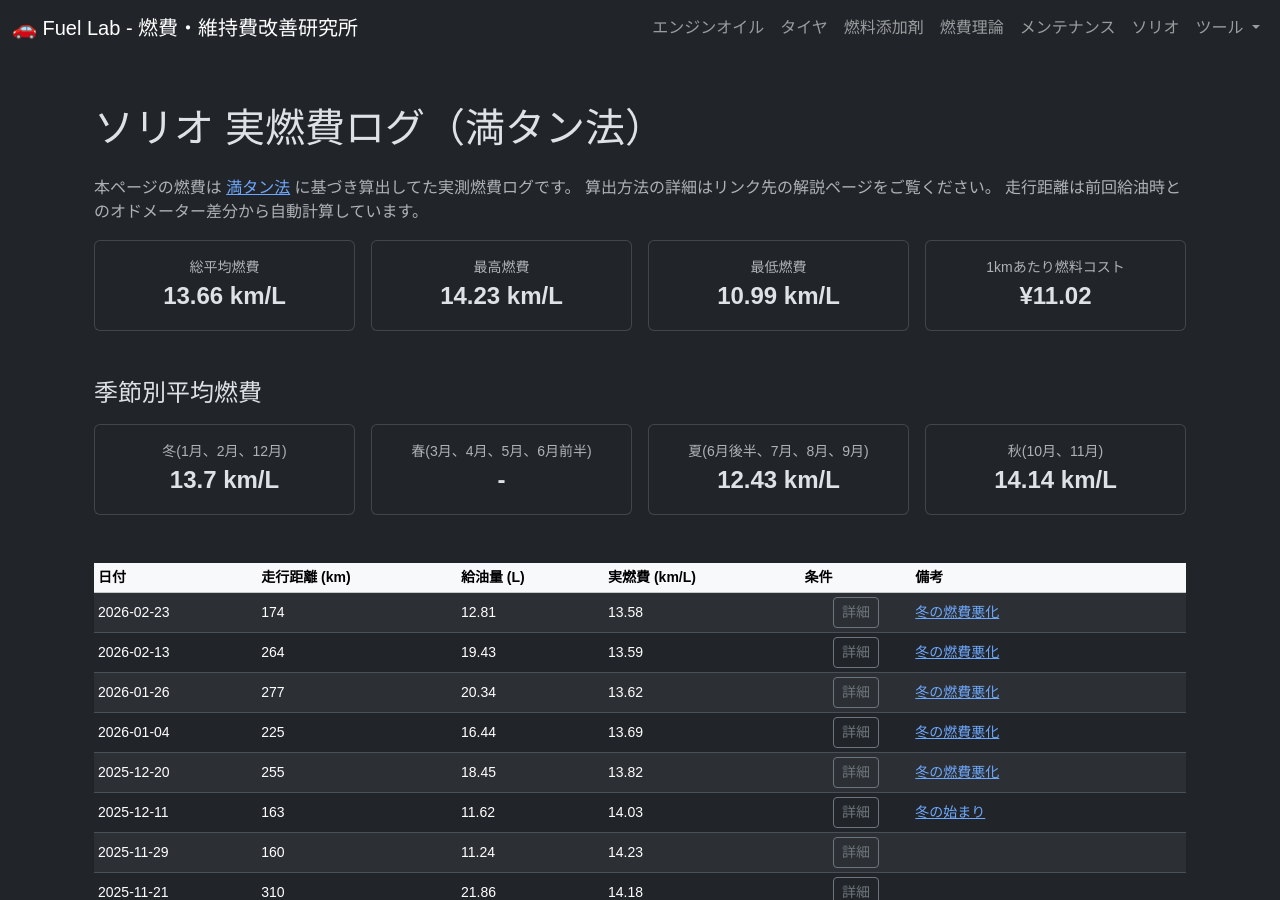
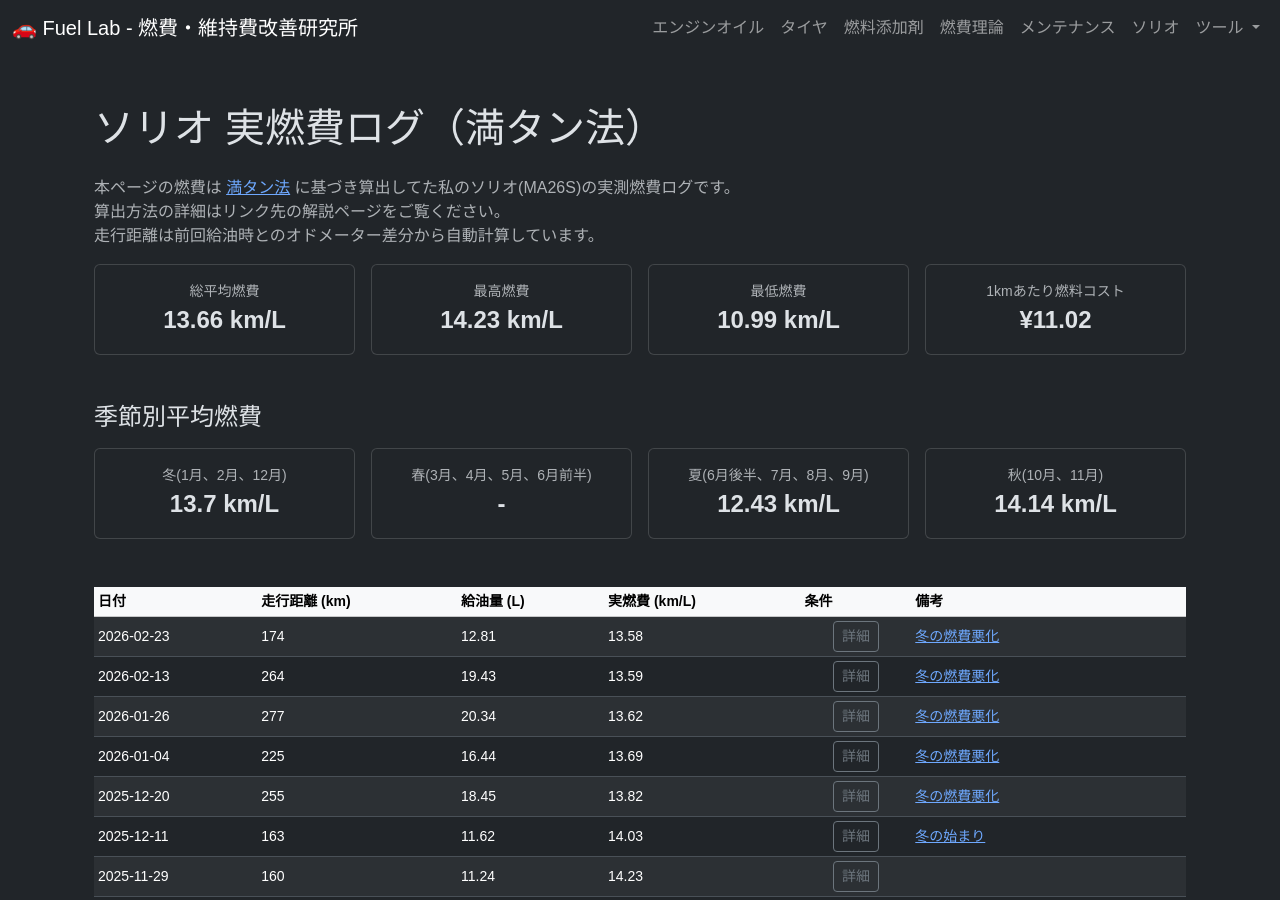
Before and after one commit to funyapar-org/fuel-lab, a Jekyll site: the page built from _solio/solio-fuel-economy-log.md, in a window 1280 px wide and 900 px high. Built offline with Jekyll 4.4.1, drawn with Linux system fonts in a browser that asks for light colours.

Commit message:
solio-fuel-economy-log.md を更新

```diff
--- a/_solio/solio-fuel-economy-log.md
+++ b/_solio/solio-fuel-economy-log.md
@@ -23,8 +23,8 @@
   <p class="text-muted">
     本ページの燃費は
     <a href="/fuel-lab/knowledge/tank-to-tank-method-guide.html">満タン法</a>
-    に基づき算出してた実測燃費ログです。
-    算出方法の詳細はリンク先の解説ページをご覧ください。
+    に基づき算出してた私のソリオ(MA26S)の実測燃費ログです。<br>
+    算出方法の詳細はリンク先の解説ページをご覧ください。<br>
     走行距離は前回給油時とのオドメーター差分から自動計算しています。
   </p>
 
```
